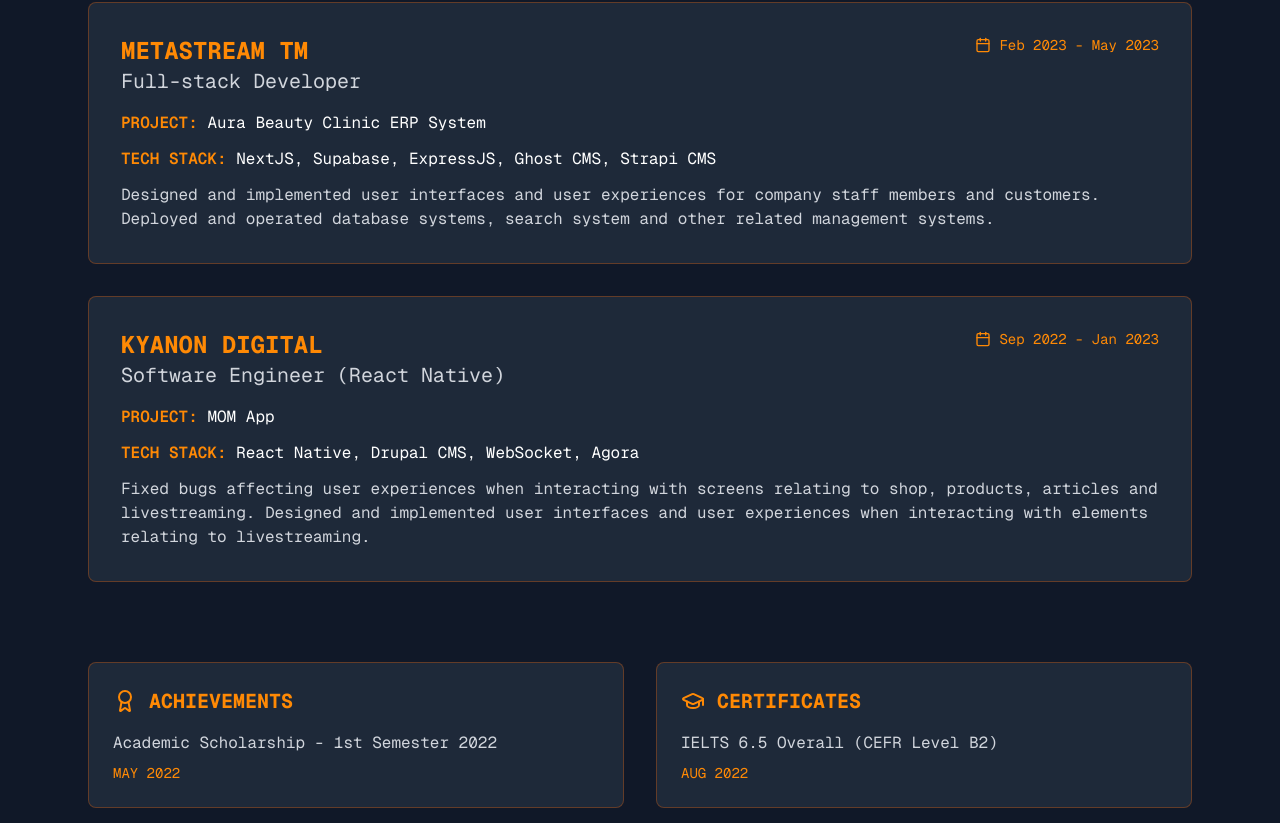
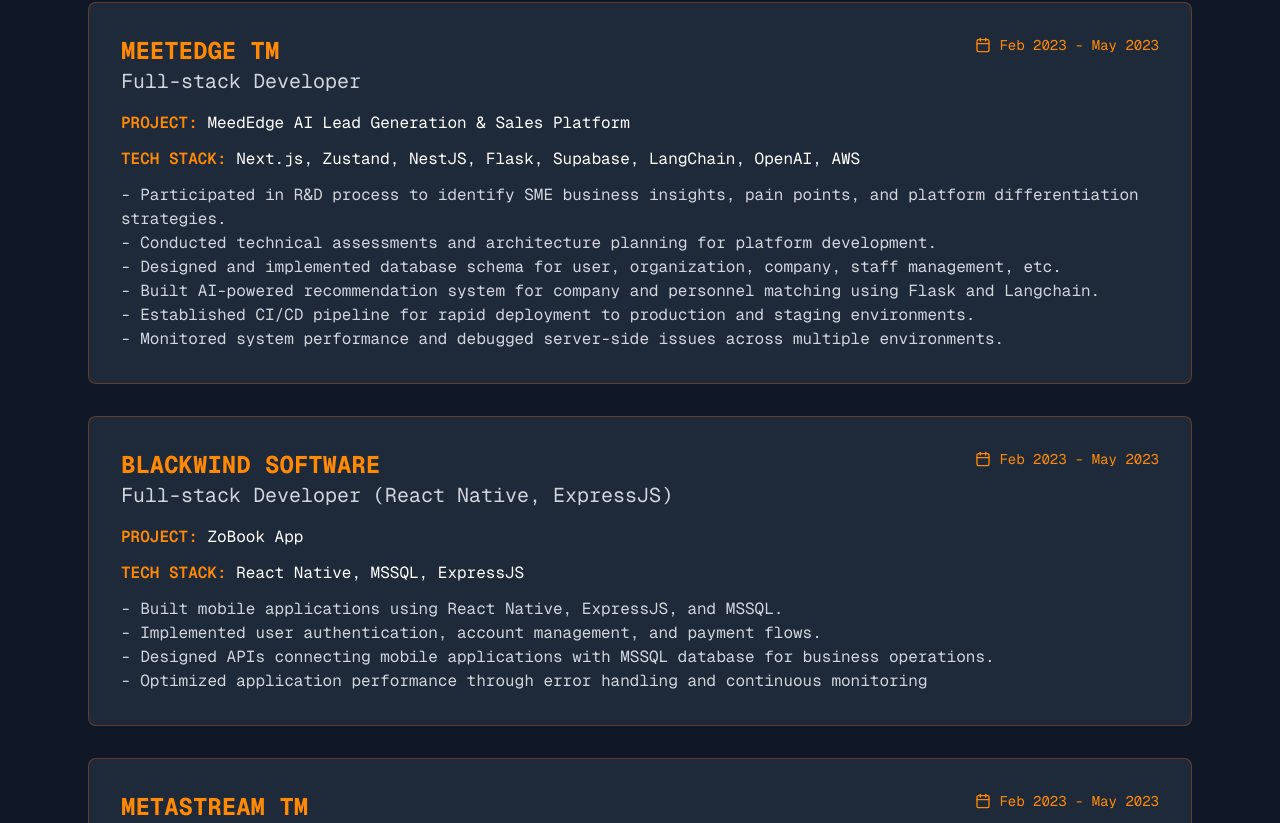
Before and after one commit to minhtri12112001/my-portfolio-web, a Next.js app: page / in a window 1280 px wide. Shown: the part 1177-2000 px from the top of the page. Built offline with nearby package versions, Linux system fonts and the light colour scheme.

Commit message:
feature/update_work_exp_info

```diff
--- /dev/null
+++ b/src/app/components/experience-section.tsx
@@ -0,0 +1,104 @@
+import { Tooltip } from "antd";
+import { Calendar } from "lucide-react";
+
+const workExperiences = [
+  {
+    company: "MEETEDGE TM",
+    url: "https://www.meetedge.ai/",
+    type: "Startup Company",
+    location: "Remote, Olso, Norway",
+    role: "Full-stack Developer",
+    period: "Feb 2023 - May 2023",
+    project: "MeedEdge AI Lead Generation & Sales Platform",
+    tech: "Next.js, Zustand, NestJS, Flask, Supabase, LangChain, OpenAI, AWS",
+    description:
+      "- Participated in R&D process to identify SME business insights, pain points, and platform differentiation strategies.\n- Conducted technical assessments and architecture planning for platform development.\n- Designed and implemented database schema for user, organization, company, staff management, etc.\n- Built AI-powered recommendation system for company and personnel matching using Flask and Langchain.\n- Established CI/CD pipeline for rapid deployment to production and staging environments.\n- Monitored system performance and debugged server-side issues across multiple environments.",
+  },
+  {
+    company: "BLACKWIND SOFTWARE",
+    type: "Startup Company",
+    location: "Ho Chi Minh City, Vietnam",
+    role: "Full-stack Developer (React Native, ExpressJS)",
+    period: "Feb 2023 - May 2023",
+    project: "ZoBook App",
+    tech: "React Native, MSSQL, ExpressJS",
+    description:
+      "- Built mobile applications using React Native, ExpressJS, and MSSQL.\n- Implemented user authentication, account management, and payment flows.\n- Designed APIs connecting mobile applications with MSSQL database for business operations.\n- Optimized application performance through error handling and continuous monitoring",
+  },
+  {
+    company: "METASTREAM TM",
+    type: "Outsourcing Company",
+    location: "Ho Chi Minh City, Vietnam",
+    role: "Full-stack Developer (Next.js, ExpressJS)",
+    period: "Feb 2023 - May 2023",
+    project: "Aura Beauty Clinic ERP System",
+    tech: "Next.js, Redux, Supabase, ExpressJS",
+    description:
+      "- Developed web-based ERP system UI from existing Figma designs using Next.js, TailwindCSS and Ant Design.\n- Built APIs for data extraction including customer management, inventory, scheduling, and task allocation.\n- Deployed system with CI/CD pipeline on AWS infrastructure",
+  },
+  {
+    company: "KYANON DIGITAL",
+    type: "Outsourcing Company",
+    location: "Ho Chi Minh City, Vietnam",
+    role: "Software Engineer (React Native)",
+    period: "Sep 2022 - February 2023",
+    project: "NOM App",
+    tech: "React Native, Redux, Firebase",
+    description: `- Developed React Native mobile application from Figma designs and integrated with Drupal CMS APIs.\n- Fixed critical bugs affecting user experience in shopping and livestreaming features.\n- Implemented real-time user interfaces and enhanced user interaction elements`,
+  },
+];
+
+export const ExperienceSection = () => {
+  return (
+    <section id="experience" className="mb-20">
+      <h2 className="text-4xl font-bold mb-8 text-center">
+        <span className="text-orange-400">WORK</span> EXPERIENCE
+      </h2>
+      <div className="space-y-8">
+        {workExperiences.map((job, index) => (
+          <div
+            key={index}
+            className="bg-gray-800 p-8 rounded-lg border border-orange-500/30"
+          >
+            <div className="flex justify-between items-start mb-4">
+              <div>
+                <Tooltip
+                  rootClassName="[&_.ant-tooltip-inner]:!border [&_.ant-tooltip-inner]:!border-orange-500/30 [&_.ant-tooltip-inner]:!bg-gray-800 [&_.ant-tooltip-inner]:!bg-gray-800 font-mono"
+                  title={job.url ? "Click to visit project's site" : ""}
+                >
+                  <a href={job.url} target="_blank" rel="noopener noreferrer">
+                    <h3 className="text-2xl font-bold text-orange-400 hover:text-white hover:drop-shadow-[0_0_8px_theme(colors.orange.400)] transition-colors">
+                      {job.company}
+                    </h3>
+                  </a>
+                </Tooltip>
+                <p className="text-xl text-gray-300">{job.role}</p>
+              </div>
+              <div className="text-right">
+                <div className="flex items-center gap-2 text-orange-400">
+                  <Calendar className="w-4 h-4" />
+                  <span className=" text-sm">{job.period}</span>
+                </div>
+              </div>
+            </div>
+            <div className="space-y-3">
+              <p>
+                <span className="text-orange-400 font-semibold">PROJECT:</span>{" "}
+                {job.project}
+              </p>
+              <p>
+                <span className="text-orange-400 font-semibold">
+                  TECH STACK:
+                </span>{" "}
+                {job.tech}
+              </p>
+              <p className="text-gray-300 whitespace-pre-line">
+                {job.description}
+              </p>
+            </div>
+          </div>
+        ))}
+      </div>
+    </section>
+  );
+};
--- a/src/app/components/index.ts
+++ b/src/app/components/index.ts
@@ -5,3 +5,4 @@
 export * from "./tetris-t";
 export * from "./hero-section";
 export * from "./skills-section";
+export * from "./experience-section";
--- a/src/app/page.tsx
+++ b/src/app/page.tsx
@@ -1,14 +1,9 @@
 "use client";
 
 import { Button } from "antd";
+import { Award, Github, GraduationCap, Mail } from "lucide-react";
 import {
-  Award,
-  Calendar,
-  Github,
-  GraduationCap,
-  Mail
-} from "lucide-react";
-import {
+  ExperienceSection,
   HeroSection,
   SkillSection,
   TetrisBlock,
@@ -118,70 +113,7 @@
           </div>
         </section> */}
         <SkillSection />
-
-        <section id="experience" className="mb-20">
-          <h2 className="text-4xl font-bold mb-8 text-center">
-            <span className="text-orange-400">WORK</span> EXPERIENCE
-          </h2>
-          <div className="space-y-8">
-            {[
-              {
-                company: "METASTREAM TM",
-                role: "Full-stack Developer",
-                period: "Feb 2023 - May 2023",
-                project: "Aura Beauty Clinic ERP System",
-                tech: "NextJS, Supabase, ExpressJS, Ghost CMS, Strapi CMS",
-                description:
-                  "Designed and implemented user interfaces and user experiences for company staff members and customers. Deployed and operated database systems, search system and other related management systems.",
-              },
-              {
-                company: "KYANON DIGITAL",
-                role: "Software Engineer (React Native)",
-                period: "Sep 2022 - Jan 2023",
-                project: "MOM App",
-                tech: "React Native, Drupal CMS, WebSocket, Agora",
-                description:
-                  "Fixed bugs affecting user experiences when interacting with screens relating to shop, products, articles and livestreaming. Designed and implemented user interfaces and user experiences when interacting with elements relating to livestreaming.",
-              },
-            ].map((job, index) => (
-              <div
-                key={index}
-                className="bg-gray-800 p-8 rounded-lg border border-orange-500/30"
-              >
-                <div className="flex justify-between items-start mb-4">
-                  <div>
-                    <h3 className="text-2xl font-bold text-orange-400">
-                      {job.company}
-                    </h3>
-                    <p className="text-xl text-gray-300">{job.role}</p>
-                  </div>
-                  <div className="text-right">
-                    <div className="flex items-center gap-2 text-orange-400">
-                      <Calendar className="w-4 h-4" />
-                      <span className=" text-sm">{job.period}</span>
-                    </div>
-                  </div>
-                </div>
-                <div className="space-y-3">
-                  <p>
-                    <span className="text-orange-400 font-semibold">
-                      PROJECT:
-                    </span>{" "}
-                    {job.project}
-                  </p>
-                  <p>
-                    <span className="text-orange-400 font-semibold">
-                      TECH STACK:
-                    </span>{" "}
-                    {job.tech}
-                  </p>
-                  <p className="text-gray-300">{job.description}</p>
-                </div>
-              </div>
-            ))}
-          </div>
-        </section>
-
+        <ExperienceSection />
         {/* Awards & Certificates */}
         <section className="mb-20">
           <div className="grid md:grid-cols-2 gap-8">
```
